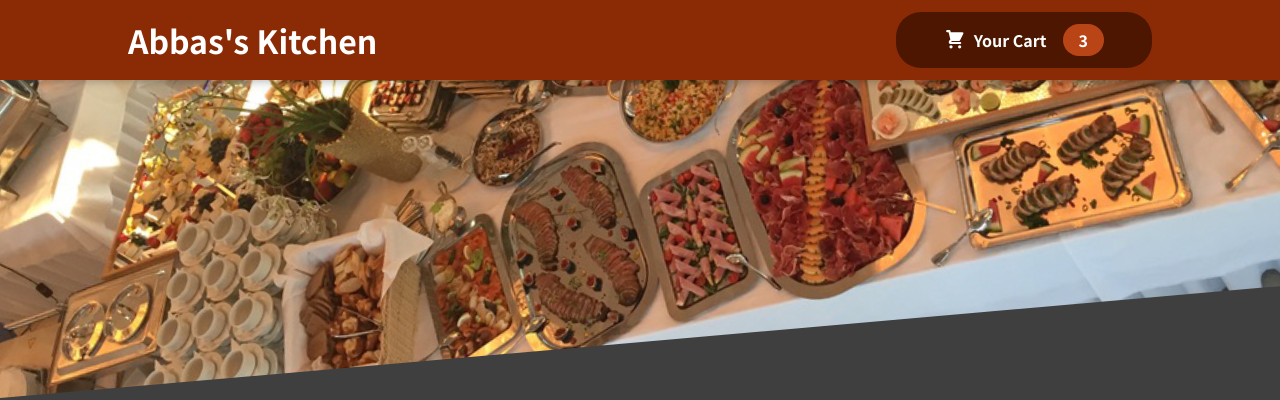
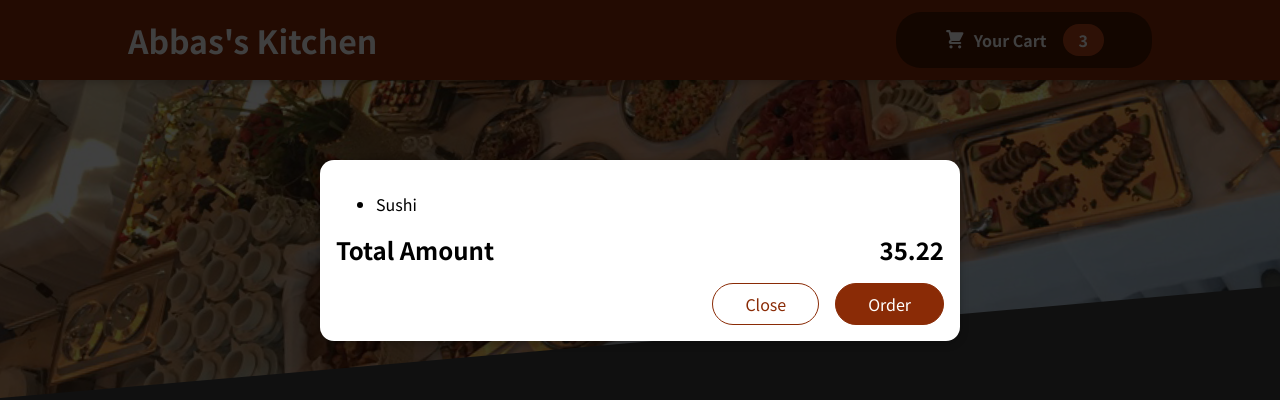
Before and after one commit to Abbas4tech/food-order-app, a React (Create React App) app: page / in a window 1280 px wide. Shown: the top 400 px of the page. Built offline with nearby package versions, Linux system fonts and the light colour scheme.

Commit message:
added modal via react portals

```diff
--- a/public/index.html
+++ b/public/index.html
@@ -28,6 +28,7 @@
   </head>
   <body>
     <noscript>You need to enable JavaScript to run this app.</noscript>
+    <div id="overlays"></div>
     <div id="root"></div>
     <!--
       This HTML file is a template.
--- a/src/App.js
+++ b/src/App.js
@@ -1,4 +1,5 @@
 import { Fragment } from "react";
+import Cart from "./components/Cart/Cart";
 
 import Header from "./components/Layout/Header";
 import Meals from "./components/Meals/Meals";
@@ -6,6 +7,7 @@
 function App() {
   return (
     <Fragment>
+      <Cart />
       <Header />
       <main>
         <Meals />
--- a/src/components/Cart/Cart.js
+++ b/src/components/Cart/Cart.js
@@ -1,4 +1,5 @@
 import React from "react";
+import Modal from "../UI/Modal";
 import classes from "./Cart.module.css";
 
 const Cart = (props) => {
@@ -10,7 +11,7 @@
     </ul>
   );
   return (
-    <div>
+    <Modal>
       {cartItems}
       <div className={classes.total}>
         <span>Total Amount</span>
@@ -20,7 +21,7 @@
         <button className={classes["button--alt"]}>Close</button>
         <button className={classes.button}>Order</button>
       </div>
-    </div>
+    </Modal>
   );
 };
 
--- /dev/null
+++ b/src/components/UI/Modal.js
@@ -0,0 +1,34 @@
+import React, { Fragment } from "react";
+import classes from "./Modal.module.css";
+import ReactDOM from "react-dom";
+
+const Backdrop = (props) => {
+  return <div className={classes.backdrop}></div>;
+};
+
+const ModalOverlay = (props) => {
+  return (
+    <div className={classes.modal}>
+      <div className={classes.content}>{props.children}</div>
+    </div>
+  );
+};
+
+const portalElement = document.getElementById("overlays");
+
+const Modal = (props) => {
+  return (
+    <Fragment>
+      {/* <Backdrop /> //===========Without Portals
+      <ModalOverlay>{props.children}</ModalOverlay> */}
+
+      {ReactDOM.createPortal(<Backdrop />, portalElement)}
+      {ReactDOM.createPortal(
+        <ModalOverlay>{props.children}</ModalOverlay>,
+        portalElement
+      )}
+    </Fragment>
+  );
+};
+
+export default Modal;
--- /dev/null
+++ b/src/components/UI/Modal.module.css
@@ -0,0 +1,40 @@
+.backdrop {
+  position: fixed;
+  top: 0;
+  left: 0;
+  width: 100%;
+  height: 100vh;
+  z-index: 20;
+  background-color: rgba(0, 0, 0, 0.75);
+}
+
+.modal {
+  position: fixed;
+  top: 20vh;
+  left: 5%;
+  width: 90%;
+  background-color: white;
+  padding: 1rem;
+  border-radius: 14px;
+  box-shadow: 0 2px 8px rgba(0, 0, 0, 0.25);
+  z-index: 30;
+  animation: slide-down 300ms ease-out forwards;
+}
+
+@media (min-width: 768px) {
+  .modal {
+    width: 40rem;
+    left: calc(50% - 20rem);
+  }
+}
+
+@keyframes slide-down {
+  from {
+    opacity: 0;
+    transform: translateY(-3rem);
+  }
+  to {
+    opacity: 1;
+    transform: translateY(0);
+  }
+}
```
